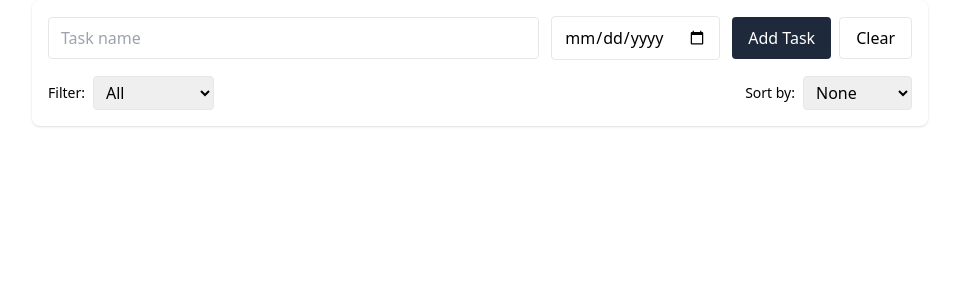
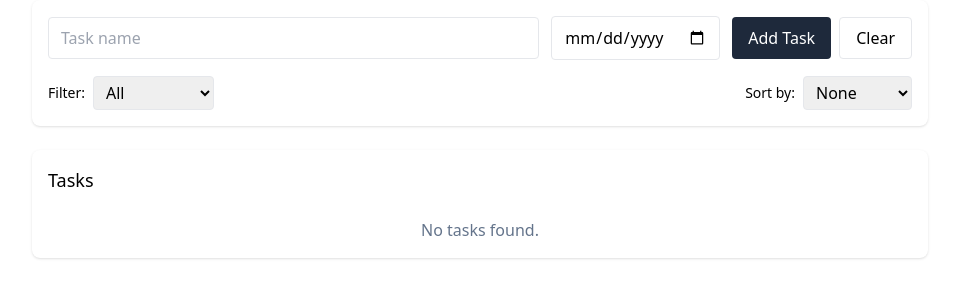
Before and after one commit to gihozo-elyse/Task-management-Board, a plain HTML site: page index.html in a window 1280 px wide. Shown: the part 60-358 px from the top of the page, without its empty margins (160-1118 px from the left). Drawn offline with nearby package versions, Linux system fonts and the light colour scheme.

Commit message:
i add task section

```diff
--- a/index.html
+++ b/index.html
@@ -43,6 +43,12 @@
         </div>
       </div>
     </section>
+    <section id="tasksSection" class="bg-white shadow rounded-lg p-4">
+      <h2 class="text-lg font-medium mb-3">Tasks</h2>
+      <ul id="taskList" class="space-y-3"></ul>
+      <p id="emptyMsg" class="text-center text-slate-500 mt-6">No tasks found.</p>
+    </section>
+
 
 
 
```
